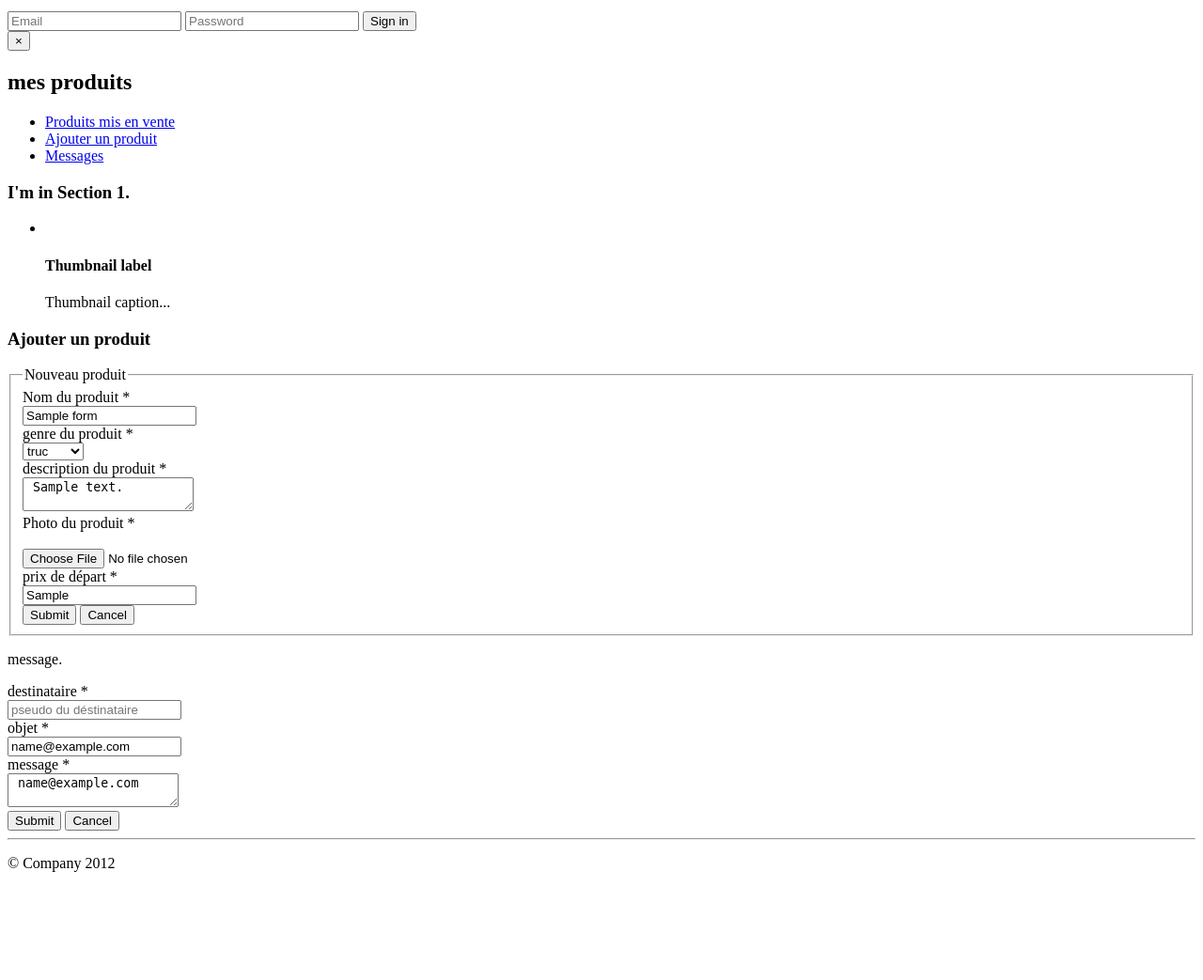
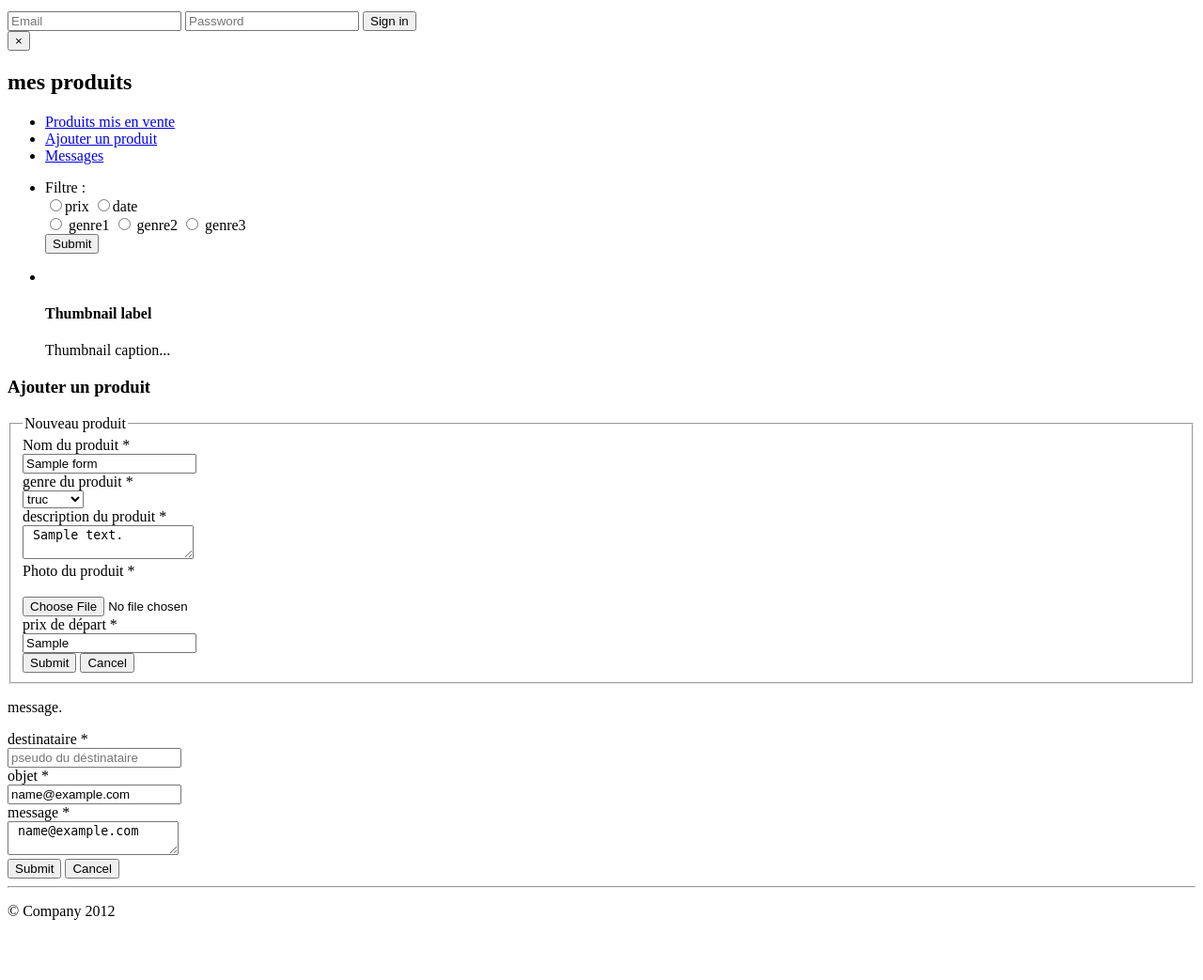
Before and after one commit to Projetphp/site_enchere, a PHP site: the page made by stic_directory-1/stic_directory-1/views/my_product.html.php in a window 1280 px wide. Shown: the part 178-1221 px from the top of the page at 94% size. Before the commit the page ends 1106 px from the top, so only its background shows below. Run offline with PHP 8.4, Linux system fonts and the light colour scheme; a user stored in the database is signed in; the template is opened without the code that fills it: most values are stand-ins (such as "Sample title", 1, 10 or a date in 2020); data that the repository does not hold is empty; some libraries are stand-ins or nearby versions.

Commit message:
update matinale

```diff
--- a/stic_directory-1/stic_directory-1/views/my_product.html.php
+++ b/stic_directory-1/stic_directory-1/views/my_product.html.php
@@ -1,20 +1,5 @@
 
 <?php
-if ($_SERVER['REQUEST_METHOD'] == 'POST')
-{
-	$targ_w = $targ_h = 150;
-	$jpeg_quality = 90;
-
-	$src = 'demo_files/pool.jpg';
-	$img_r = imagecreatefromjpeg($src);
-	$dst_r = ImageCreateTrueColor( $targ_w, $targ_h );
-
-	imagecopyresampled($dst_r,$img_r,0,0,$_POST['x'],$_POST['y'],
-	$targ_w,$targ_h,$_POST['w'],$_POST['h']);
-
-	header('Content-type: image/jpeg');
-	imagejpeg($dst_r,null,$jpeg_quality);
-}
 $_SESSION['user_id'];
 if (isset($errors)): ?>
 <div class="alert alert-error">
@@ -30,9 +15,46 @@ $_SESSION['user_id'];
     	<li><a href="#tab2" data-toggle="tab">Ajouter un produit</a></li>
     	<li><a href="#tab3" data-toggle="tab">Messages</a></li>
   	</ul>
+</div>
 <div class="tab-content">
     <div class="tab-pane active" id="tab1">
-      <h3>I'm in Section 1.</h3>
+    	<ul class="nav nav-pills">
+    		<li>
+	  			<form action="<?= url_for('/my_product_action_filtre') ?>" id="filterform" method="post" enctype="multipart/form-data" class="form-horizontal label">
+			  	 	<span class="label">Filtre :  </span>
+			  	 	<div class="control-group">
+			  	 		<label id="prix"><input type="radio" name="filtre[choix]" value="prix">prix</label>
+			  	 		<label id="date"><input type="radio" name="filtre[choix]" value="date">date</label>
+			  	 	</div>
+			  	 	<div class="control-group">
+						<label class="radio">
+						<input type="radio" name="filtre[genre]" id="optionsRadios1" value="genre1">
+							genre1
+						</label>
+						<label class="radio">
+						<input type="radio" name="filtre[genre]" id="optionsRadios2" value="genre2">
+							genre2
+						</label>
+						<label class="radio">
+						<input type="radio" name="filtre[genre]" id="optionsRadios3" value="genre3">
+							genre3
+						</label>
+					</div>
+				  	<!--<div class="btn-group" data-toggle="buttons-radio">
+						<button type="button" class="btn btn-small btn-primary" name="filtre[prix]" value="prix">prix</button>
+						<button type="button" class="btn btn-small btn-primary" name="filtre[date]" value="date">date</button>
+					</div>
+					<div class="btn-group" data-toggle="buttons-radio">
+				  		<button type="button" class="btn btn-small btn-primary" name="filtre[genre1]" value="genre1">genre1</button>
+				  		<button type="button" class="btn btn-small btn-primary" name="filtre[genre2]" value="genre2">genre2</button>
+				  		<button type="button" class="btn btn-small btn-primary" name="filtre[genre3]" value="genre3">genre3</button>
+					</div>-->
+					<div class="btn-group">
+			      		<button type="submit" class="btn btn-primary">Submit</button>
+			    	</div>
+				</form>
+			</li>
+		</ul>
       	<ul class="thumbnails">
 		  	<li class="span4">
 		    	<div class="thumbnail">
@@ -41,9 +63,7 @@ $_SESSION['user_id'];
 		      		<p>Thumbnail caption...</p>
 		    	</div>
 		  	</li>
-
 		</ul>
-
     </div>
     <div class="tab-pane" id="tab2">
       	<h3>Ajouter un produit</h3>
--- a/stic_directory-1/stic_directory-1/views/signup.html.php
+++ b/stic_directory-1/stic_directory-1/views/signup.html.php
@@ -23,6 +23,12 @@
       </div>
     </div>
     <div class="control-group">
+      <label class="control-label" for="user-pseudo">Pseudo *</label>
+      <div class="controls">
+        <input type="text" id="user-pseudo" name="user[pseudo]" value="<?= isset($form['pseudo']) ? htmlspecialchars($form['pseudo']) : '' ?>" />
+      </div>
+    </div>
+    <div class="control-group">
       <label class="control-label" for="user-email">Email *</label>
       <div class="controls">
         <input type="text" id="user-email" name="user[email]" value="<?= isset($form['email']) ? htmlspecialchars($form['email']) : '' ?>" />
```
Also changed, not shown: stic_directory-1/stic_directory-1/controllers/my_product.php (+49 -16 lines), stic_directory-1/stic_directory-1/controllers/session.php (+7 -3 lines). Lines whose indentation alone changed are shown as unchanged.
